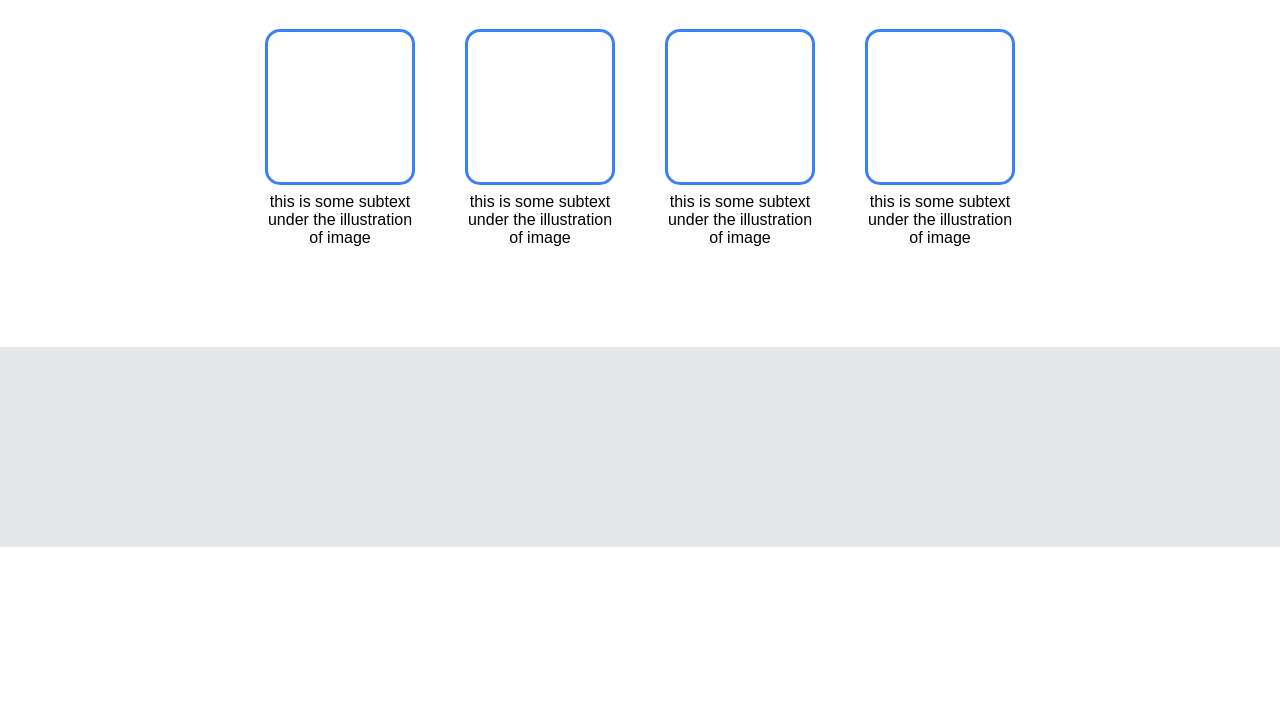
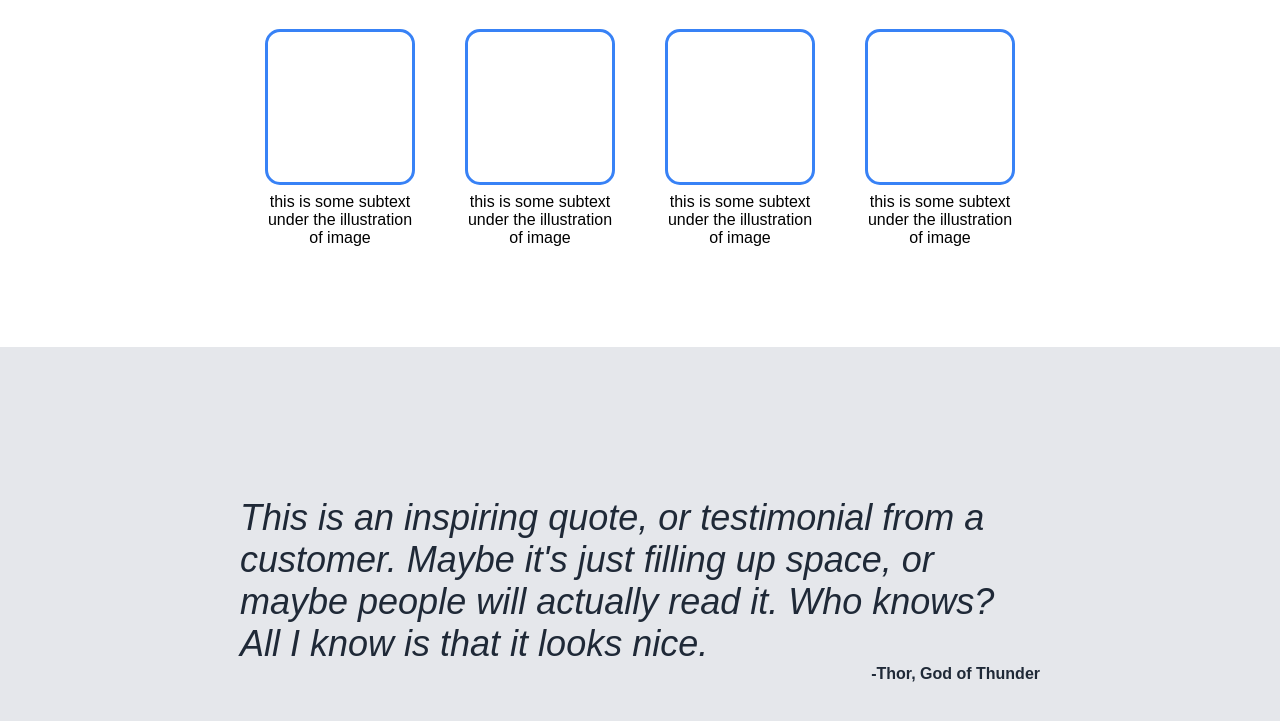
Before and after one commit to layne74/odin-landing-page, a plain HTML site: page index.html in a window 1280 px wide. Shown: the part 571-1292 px from the top of the page. Before the commit the page ends 1118 px from the top, so only its background shows below. Drawn offline with Linux system fonts and the light colour scheme.

Commit message:
testimonal section complete

```diff
--- a/index.html
+++ b/index.html
@@ -87,7 +87,14 @@
     </section>
 
     <section class="testimonial">
-
+        <div class="container testimonial-box">
+            <p class="testimonial-quote">
+                This is an inspiring quote, or testimonial from a customer. Maybe it's just filling up space, or maybe people will actually read it. Who knows? All I know is that it looks nice.
+            </p>
+            <p class="testimonial-author">
+                -Thor, God of Thunder
+            </p>
+        </div>
     </section>
 
 </body>
--- a/style.css
+++ b/style.css
@@ -128,5 +128,23 @@
 
 .testimonial {
     background-color: #E5E7EB;
-    height: 200px;
 }
+
+.testimonial-box {
+    flex-direction: column;
+    color: #1F2937;
+    padding: 150px 0px;
+    max-width: 800px;
+}
+
+.testimonial-quote {
+    align-self: flex-end;
+    font-size: 36px;
+    font-style: italic;
+}
+
+.testimonial-author {
+    align-self: flex-end;
+    font-weight: bolder;
+
+}
```
